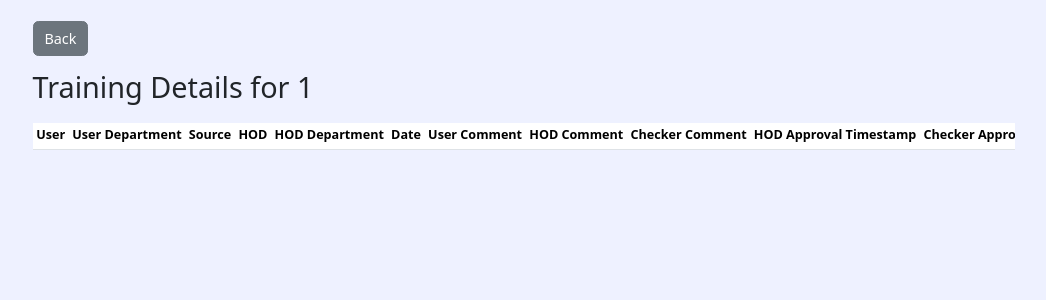
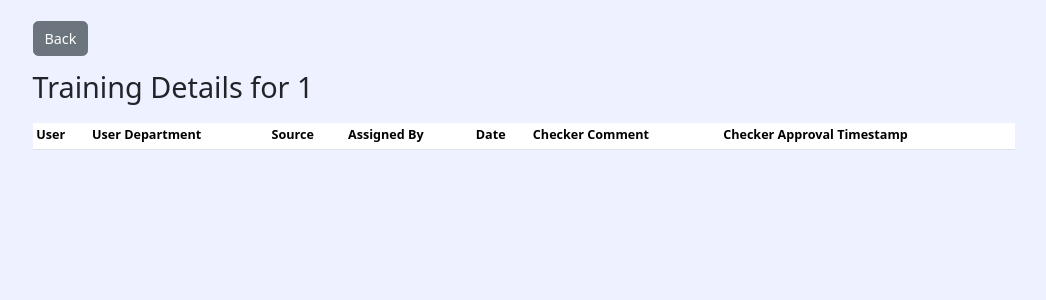
Before and after one commit to shubhamshnd/trainingmodule, a Django app: page /maker-training-detail/1/ in a window 1280 px wide. Shown: the part 55-355 px from the top of the page, without its empty margins (116-1162 px from the left). Run offline with Django 5.2, Linux system fonts and the light colour scheme; the visitor is signed in with stand-in values (Sample User, id 1); lists and menus that the app fills with data are empty.

Commit message:
minor maker ui fixes

```diff
--- a/useri/models.py
+++ b/useri/models.py
@@ -112,7 +112,7 @@ class CustomUser(AbstractUser):
     objects = CustomUserManager()
     # Many-to-many relationship with Department
     departments = models.ManyToManyField('Department', related_name='department_members', blank=True)
-
+    card_validity = models.DateField(null=True, blank=True)
     # Specify unique related_name for groups and user_permissions
     groups = models.ManyToManyField(
         'auth.Group',
--- a/useri/templates/maker_training_detail.html
+++ b/useri/templates/maker_training_detail.html
@@ -13,13 +13,9 @@
                     <th scope="col" class="text-nowrap">User</th>
                     <th scope="col" class="text-nowrap">User Department</th>
                     <th scope="col" class="text-nowrap">Source</th>
-                    <th scope="col" class="text-nowrap">HOD</th>
-                    <th scope="col" class="text-nowrap">HOD Department</th>
+                    <th scope="col" class="text-nowrap">Assigned By</th>
                     <th scope="col" class="text-nowrap">Date</th>
-                    <th scope="col" class="text-nowrap">User Comment</th>
-                    <th scope="col" class="text-nowrap">HOD Comment</th>
                     <th scope="col" class="text-nowrap">Checker Comment</th>
-                    <th scope="col" class="text-nowrap">HOD Approval Timestamp</th>
                     <th scope="col" class="text-nowrap">Checker Approval Timestamp</th>
                 </tr>
             </thead>
@@ -30,14 +26,24 @@
                         {% if request|is_instance:'RequestTraining' %}
                             {{ request.custom_user.employee_name }}
                         {% else %}
-                            {{ request.assigned_user.employee_name }}
+                            {% for user in request.assigned_users.all %}
+                                {{ user.employee_name }}<br>
+                            {% endfor %}
                         {% endif %}
                     </td>
                     <td class="text-nowrap">
                         {% if request|is_instance:'RequestTraining' %}
-                            {{ request.custom_user.department }}
+                            {% if request.custom_user.department %}
+                                {{ request.custom_user.department.name }}
+                            {% else %}
+                                N/A
+                            {% endif %}
                         {% else %}
-                            {{ request.assigned_user.department }}
+                            {% if request.department %}
+                                {{ request.department.name }}
+                            {% else %}
+                                N/A
+                            {% endif %}
                         {% endif %}
                     </td>
                     <td class="text-nowrap">
@@ -48,36 +54,20 @@
                         {% endif %}
                     </td>
                     <td class="text-nowrap">
-                        {% if request.hod_user %}
-                            {{ request.hod_user.employee_name }}
+                        {% if request|is_instance:'SuperiorAssignedTraining' %}
+                            {{ request.assigned_by.employee_name }}
                         {% else %}
-                            N/A
-                        {% endif %}
-                    </td>
-                    <td class="text-nowrap">
-                        {% if request.hod_user %}
-                            {{ request.hod_user.department }}
-                        {% else %}
-                            N/A
+                            -
                         {% endif %}
                     </td>
                     <td class="text-nowrap">
                         {% if request|is_instance:'RequestTraining' %}
                             {{ request.request_date }}
                         {% else %}
-                            {{ request.assignment_date }}
+                            {{ request.created_at }}
                         {% endif %}
                     </td>
-                    <td class="text-nowrap">
-                        {% if request|is_instance:'RequestTraining' %}
-                            {{ request.user_comment }}
-                        {% else %}
-                            N/A
-                        {% endif %}
-                    </td>
-                    <td class="text-nowrap">{{ request.hod_comment }}</td>
                     <td class="text-nowrap">{{ request.checker_comment }}</td>
-                    <td class="text-nowrap">{{ request.hod_approval_timestamp }}</td>
                     <td class="text-nowrap">{{ request.checker_approval_timestamp }}</td>
                 </tr>
                 {% endfor %}
--- a/useri/views.py
+++ b/useri/views.py
@@ -789,6 +789,7 @@ def checker_training_detail(request, training_programme_title):
         'combined_requests': combined_requests,
         'pending_approval': pending_approval
     })
+#-----------------------------------------------------------------------------------------------------------------------------------------------------------------
 
 @login_required
 def maker_check_requests(request):
@@ -815,16 +816,14 @@ def maker_check_requests(request):
 
 
 
-
-
 @login_required
 def maker_training_detail(request, training_programme_title):
-    user_requests = RequestTraining.objects.filter(training_programme__title=training_programme_title, status__name='CKRapproved')
-    hod_assignments = HODTrainingAssignment.objects.filter(training_programme__title=training_programme_title, status__name='CKRapproved')
+    user_requests = RequestTraining.objects.filter(training_programme__title=training_programme_title, final_approval_timestamp__isnull=False)
+    superior_assignments = SuperiorAssignedTraining.objects.filter(training_programme__title=training_programme_title, final_approval_timestamp__isnull=False)
 
     combined_requests = sorted(
-        list(user_requests) + list(hod_assignments),
-        key=lambda x: x.request_date if isinstance(x, RequestTraining) else x.assignment_date,
+        list(user_requests) + list(superior_assignments),
+        key=lambda x: x.final_approval_timestamp,
         reverse=True
     )
 
@@ -832,7 +831,6 @@ def maker_training_detail(request, training_programme_title):
         'training_programme_title': training_programme_title,
         'combined_requests': combined_requests,
     })
-
 
 
 @login_required
```
Also changed, not shown: useri/migrations/0048_customuser_card_validity.py (added).
